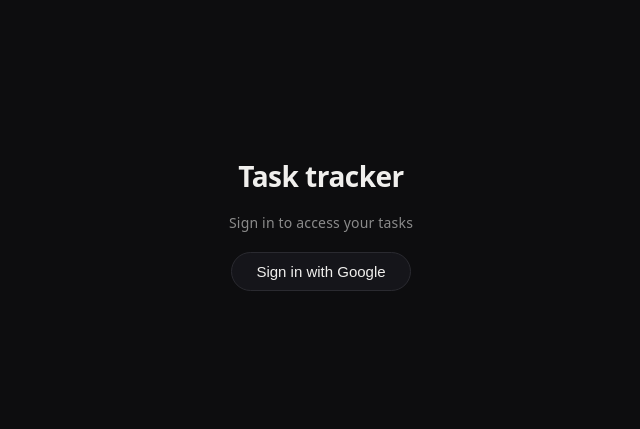
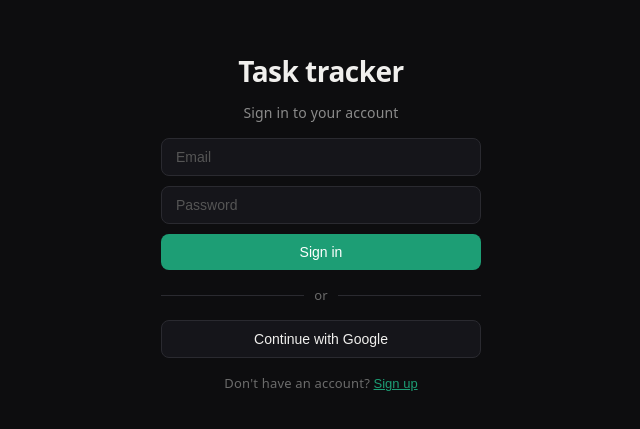
Before and after one commit to ceng9488-create/task-tracker, a React (Vite) app: page / in a window 1280 px wide. Shown: the part 173-602 px from the top of the page, without its empty margins (319-959 px from the left). Built offline with nearby package versions, Linux system fonts and the light colour scheme; no server answers.

Commit message:
add login with email

```diff
--- a/src/App.module.css
+++ b/src/App.module.css
@@ -106,23 +106,115 @@
   align-items: center;
   justify-content: center;
   min-height: 100vh;
-  gap: 16px;
+  gap: 12px;
   background: var(--bg-app);
 }
 
-.googleButton {
-  padding: 10px 24px;
-  border-radius: 99px;
+.authForm {
+  display: flex;
+  flex-direction: column;
+  gap: 10px;
+  width: 100%;
+  max-width: 320px;
+}
+
+.authInput {
+  padding: 10px 14px;
+  border-radius: 8px;
   border: 1px solid var(--border);
   background: var(--bg-card);
   color: var(--text-primary);
-  font-size: 15px;
+  font-size: 14px;
+  outline: none;
+  transition: border-color 0.15s;
+}
+
+.authInput:focus {
+  border-color: var(--border-focus);
+}
+
+.authButton {
+  padding: 10px 14px;
+  border-radius: 8px;
+  border: none;
+  background: var(--accent);
+  color: #fff;
+  font-size: 14px;
+  font-weight: 500;
+  cursor: pointer;
+  transition: opacity 0.15s;
+}
+
+.authButton:hover:not(:disabled) {
+  opacity: 0.85;
+}
+
+.authButton:disabled {
+  opacity: 0.5;
+  cursor: not-allowed;
+}
+
+.authError {
+  font-size: 13px;
+  color: var(--priority-high);
+  margin: 0;
+}
+
+.authMessage {
+  font-size: 13px;
+  color: var(--accent);
+  margin: 0;
+}
+
+.authDivider {
+  display: flex;
+  align-items: center;
+  width: 100%;
+  max-width: 320px;
+  gap: 10px;
+  color: var(--text-muted);
+  font-size: 13px;
+}
+
+.authDivider::before,
+.authDivider::after {
+  content: "";
+  flex: 1;
+  height: 1px;
+  background: var(--border);
+}
+
+.googleButton {
+  width: 100%;
+  max-width: 320px;
+  padding: 10px 24px;
+  border-radius: 8px;
+  border: 1px solid var(--border);
+  background: var(--bg-card);
+  color: var(--text-primary);
+  font-size: 14px;
   cursor: pointer;
   transition: all 0.2s;
 }
 
 .googleButton:hover {
-  opacity: 0.8;
+  background: var(--bg-card-hover);
+}
+
+.authSwitch {
+  font-size: 13px;
+  color: var(--text-muted);
+  margin: 0;
+}
+
+.authSwitchLink {
+  background: none;
+  border: none;
+  color: var(--accent);
+  font-size: 13px;
+  cursor: pointer;
+  padding: 0;
+  text-decoration: underline;
 }
 
 .loading {
--- a/src/App.tsx
+++ b/src/App.tsx
@@ -1,4 +1,5 @@
 import "./App.css";
+import { useState } from "react";
 import { useTaskManager } from "./hooks/useTaskManager";
 import { StatsGrid } from "./components/StatsGrid";
 import { AddTaskForm } from "./components/AddTaskForm";
@@ -11,14 +12,76 @@ import { useAuth } from "./context/AuthContext";
 
 
 function LoginPage() {
-  const { signInWithGoogle } = useAuth();
+  const { signInWithGoogle, signInWithEmail, signUpWithEmail } = useAuth();
+  const [mode, setMode] = useState<"signin" | "signup">("signin");
+  const [email, setEmail] = useState("");
+  const [password, setPassword] = useState("");
+  const [error, setError] = useState<string | null>(null);
+  const [message, setMessage] = useState<string | null>(null);
+  const [loading, setLoading] = useState(false);
+
+  async function handleSubmit(e: { preventDefault: () => void }) {
+    e.preventDefault();
+    setError(null);
+    setMessage(null);
+    setLoading(true);
+    if (mode === "signin") {
+      const err = await signInWithEmail(email, password);
+      if (err) setError(err);
+    } else {
+      const err = await signUpWithEmail(email, password);
+      if (err) setError(err);
+      else setMessage("Check your email to confirm your account.");
+    }
+    setLoading(false);
+  }
+
   return (
     <div className={styles.loginPage}>
       <h1 className={styles.title}>Task tracker</h1>
-      <p className={styles.subtitle}>Sign in to access your tasks</p>
+      <p className={styles.subtitle}>
+        {mode === "signin" ? "Sign in to your account" : "Create a new account"}
+      </p>
+
+      <form onSubmit={handleSubmit} className={styles.authForm}>
+        <input
+          type="email"
+          placeholder="Email"
+          value={email}
+          onChange={(e) => setEmail(e.target.value)}
+          className={styles.authInput}
+          required
+        />
+        <input
+          type="password"
+          placeholder="Password"
+          value={password}
+          onChange={(e) => setPassword(e.target.value)}
+          className={styles.authInput}
+          required
+        />
+        {error && <p className={styles.authError}>{error}</p>}
+        {message && <p className={styles.authMessage}>{message}</p>}
+        <button type="submit" className={styles.authButton} disabled={loading}>
+          {loading ? "..." : mode === "signin" ? "Sign in" : "Sign up"}
+        </button>
+      </form>
+
+      <div className={styles.authDivider}><span>or</span></div>
+
       <button onClick={signInWithGoogle} className={styles.googleButton}>
-        Sign in with Google
+        Continue with Google
       </button>
+
+      <p className={styles.authSwitch}>
+        {mode === "signin" ? "Don't have an account?" : "Already have an account?"}{" "}
+        <button
+          className={styles.authSwitchLink}
+          onClick={() => { setMode(mode === "signin" ? "signup" : "signin"); setError(null); setMessage(null); }}
+        >
+          {mode === "signin" ? "Sign up" : "Sign in"}
+        </button>
+      </p>
     </div>
   );
 }
--- a/src/context/AuthContext.tsx
+++ b/src/context/AuthContext.tsx
@@ -6,8 +6,9 @@ interface AuthContextValue {
     session: Session | null;
     loading: boolean;
     signInWithGoogle: () => Promise<void>;
+    signInWithEmail: (email: string, password: string) => Promise<string | null>;
+    signUpWithEmail: (email: string, password: string) => Promise<string | null>;
     signOut:() => Promise<void>;
-
 }
 
 const AuthContext = createContext<AuthContextValue | null>(null);
@@ -37,13 +38,22 @@ export function AuthProvider({ children } : {children: ReactNode }) {
         })
     }
 
+    async function signInWithEmail(email: string, password: string): Promise<string | null> {
+        const { error } = await supabase.auth.signInWithPassword({ email, password });
+        return error ? error.message : null;
+    }
+
+    async function signUpWithEmail(email: string, password: string): Promise<string | null> {
+        const { error } = await supabase.auth.signUp({ email, password });
+        return error ? error.message : null;
+    }
+
     async function signOut() {
         await supabase.auth.signOut();
-
     }
 
     return (
-        <AuthContext.Provider value={{ session, loading, signInWithGoogle, signOut}}>
+        <AuthContext.Provider value={{ session, loading, signInWithGoogle, signInWithEmail, signUpWithEmail, signOut }}>
             {children}
         </AuthContext.Provider>
     )
```
